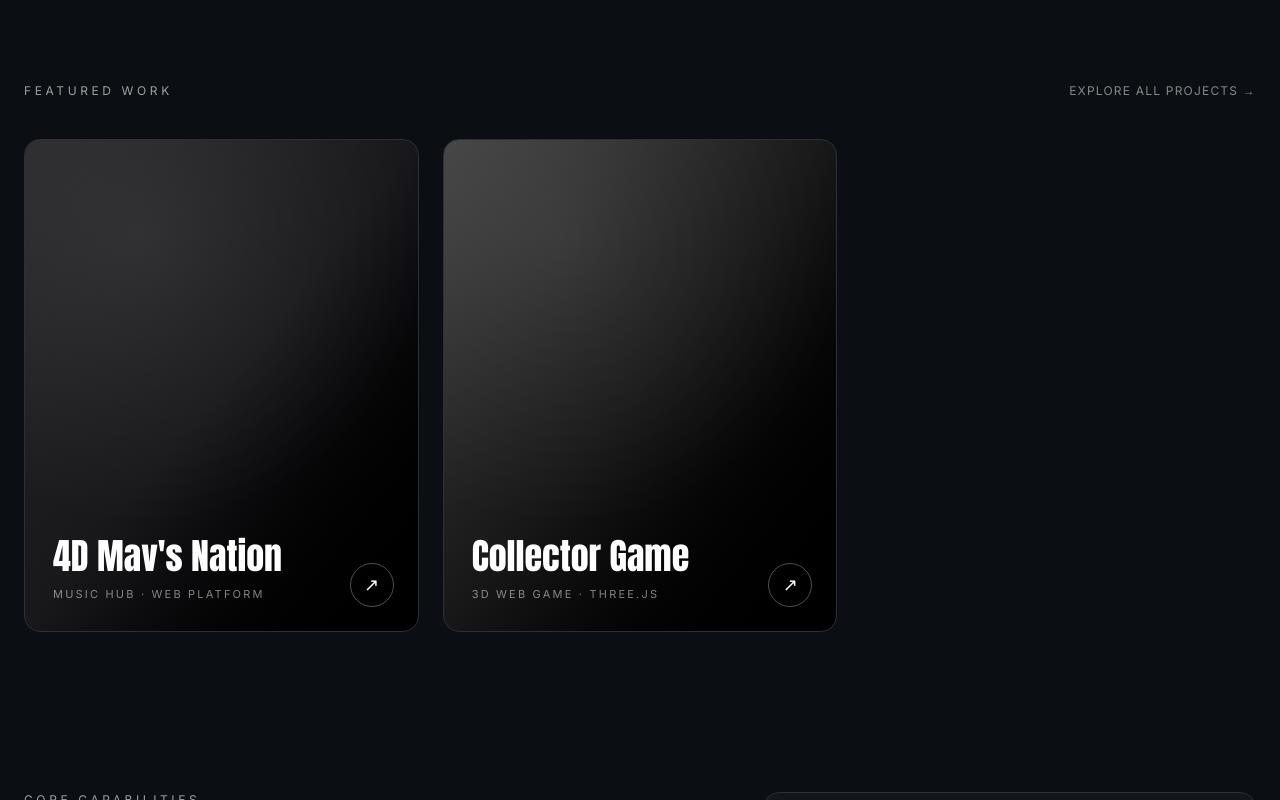
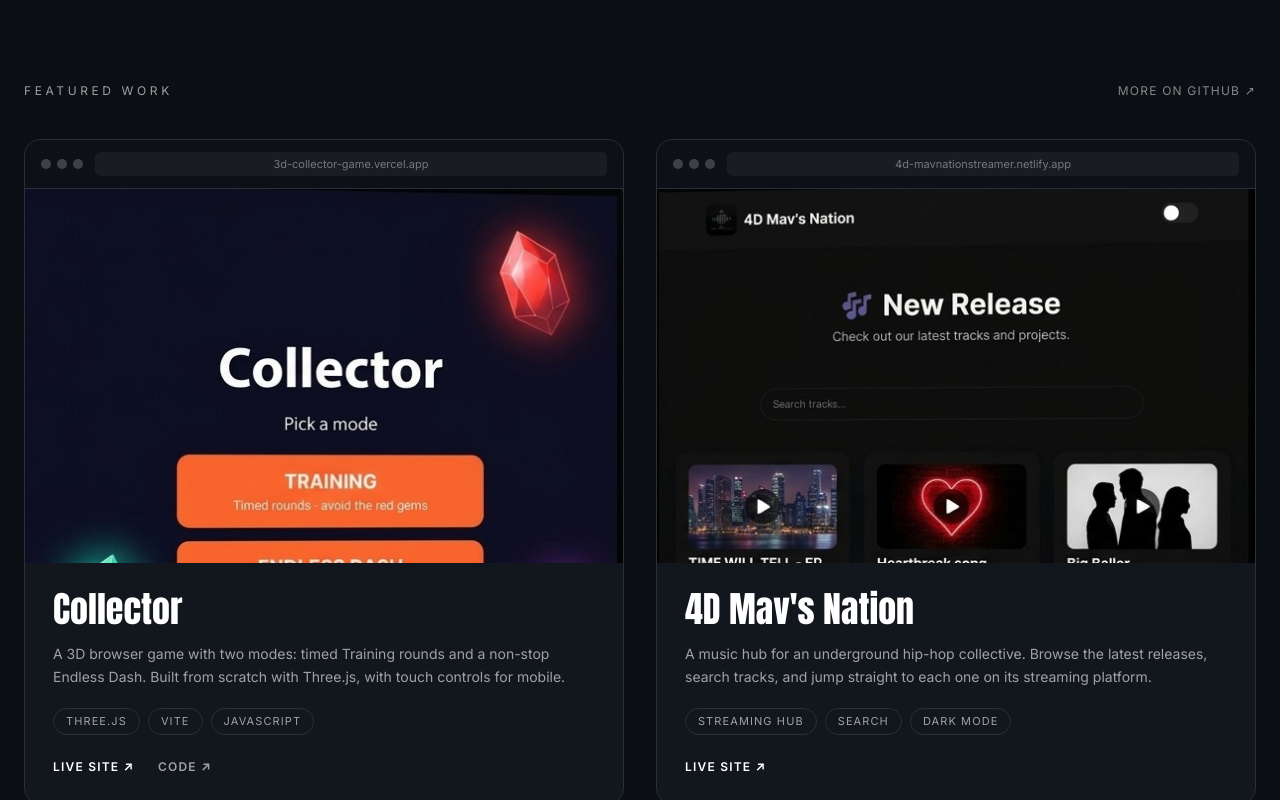
Before and after one commit to Lilkally-noob/Portfolio, a React (Vite) app: page / in a window 1280 px wide. Shown: the part 920-1720 px from the top of the page. Built offline with nearby package versions, Linux system fonts and the light colour scheme.

Commit message:
upgrade work section with project mockups

```diff
--- a/src/components/Work.tsx
+++ b/src/components/Work.tsx
@@ -1,60 +1,117 @@
-import { motion } from "framer-motion";
+import { motion } from 'framer-motion'
+import collector from '../assets/collector.png'
+import mavs from '../assets/mavs-nation.png'
 
-const projects = [
+type Project = {
+  title: string
+  description: string
+  tags: string[]
+  image: string
+  url: string
+  live: string
+  repo?: string
+}
+
+const projects: Project[] = [
+  {
+    title: 'Collector',
+    description:
+      'A 3D browser game with two modes: timed Training rounds and a non-stop Endless Dash. Built from scratch with Three.js, with touch controls for mobile.',
+    tags: ['Three.js', 'Vite', 'JavaScript'],
+    image: collector,
+    url: '3d-collector-game.vercel.app',
+    live: 'https://3d-collector-game.vercel.app',
+    repo: 'https://github.com/Lilkally-noob/3d-collector-game',
+  },
   {
     title: "4D Mav's Nation",
-    tags: "Music hub · Web platform",
-    href: "#",
-    bg: "from-zinc-800 via-zinc-900 to-black",
+    description:
+      'A music hub for an underground hip-hop collective. Browse the latest releases, search tracks, and jump straight to each one on its streaming platform.',
+    tags: ['Streaming hub', 'Search', 'Dark mode'],
+    image: mavs,
+    url: '4d-mavnationstreamer.netlify.app',
+    live: 'https://4d-mavnationstreamer.netlify.app',
   },
-  {
-    title: "Collector Game",
-    tags: "3D web game · Three.js",
-    href: "#",
-    bg: "from-neutral-700 via-neutral-900 to-black",
-  },
-];
+]
 
 export default function Work() {
   return (
     <section id="work" className="mx-auto max-w-7xl px-6 py-24">
       <div className="mb-10 flex items-end justify-between">
-        <h2 className="text-xs uppercase tracking-[0.3em] text-white/60">
-          Featured work
-        </h2>
+        <h2 className="text-xs uppercase tracking-[0.3em] text-white/60">Featured work</h2>
         <a
-          href="#"
+          href="https://github.com/Lilkally-noob"
+          target="_blank"
+          rel="noreferrer"
           className="text-xs uppercase tracking-widest text-white/50 transition hover:text-white"
         >
-          Explore all projects →
+          More on GitHub ↗
         </a>
       </div>
 
-      <div className="grid gap-6 md:grid-cols-3">
+      <div className="grid gap-8 md:grid-cols-2">
         {projects.map((p, i) => (
-          <motion.a
+          <motion.article
             key={p.title}
-            href={p.href}
             initial={{ opacity: 0, y: 40 }}
             whileInView={{ opacity: 1, y: 0 }}
             viewport={{ once: true }}
             transition={{ duration: 0.6, delay: i * 0.12 }}
-            whileHover={{ y: -6 }}
-            className={`group relative flex aspect-[4/5] flex-col justify-end overflow-hidden rounded-2xl border border-line bg-gradient-to-br ${p.bg} p-7`}
+            className="group overflow-hidden rounded-2xl border border-line bg-panel/70"
           >
-            <div className="absolute inset-0 bg-[radial-gradient(circle_at_30%_20%,rgba(255,255,255,0.08),transparent_60%)]" />
-            <div className="relative">
+            <div className="flex items-center gap-3 border-b border-line bg-ink/60 px-4 py-3">
+              <div className="flex gap-1.5">
+                <span className="h-2.5 w-2.5 rounded-full bg-white/20" />
+                <span className="h-2.5 w-2.5 rounded-full bg-white/20" />
+                <span className="h-2.5 w-2.5 rounded-full bg-white/20" />
+              </div>
+              <div className="flex-1 truncate rounded-md bg-white/5 px-3 py-1 text-center text-[11px] text-white/40">
+                {p.url}
+              </div>
+            </div>
+
+            <a
+              href={p.live}
+              target="_blank"
+              rel="noreferrer"
+              className="block aspect-[16/10] overflow-hidden"
+            >
+              <img
+                src={p.image}
+                alt={`${p.title} preview`}
+                className="h-full w-full object-cover object-top transition duration-700 group-hover:scale-105"
+              />
+            </a>
+
+            <div className="p-7">
               <h3 className="font-display text-4xl leading-none">{p.title}</h3>
-              <p className="mt-3 text-[11px] uppercase tracking-[0.2em] text-white/50">
-                {p.tags}
-              </p>
+              <p className="mt-4 text-sm leading-relaxed text-white/60">{p.description}</p>
+
+              <ul className="mt-5 flex flex-wrap gap-2">
+                {p.tags.map((t) => (
+                  <li
+                    key={t}
+                    className="rounded-full border border-line px-3 py-1 text-[11px] uppercase tracking-widest text-white/60"
+                  >
+                    {t}
+                  </li>
+                ))}
+              </ul>
+
+              <div className="mt-6 flex gap-6 text-xs font-semibold uppercase tracking-widest">
+                <a href={p.live} target="_blank" rel="noreferrer" className="transition hover:text-white/70">
+                  Live site ↗
+                </a>
+                {p.repo && (
+                  <a href={p.repo} target="_blank" rel="noreferrer" className="text-white/60 transition hover:text-white">
+                    Code ↗
+                  </a>
+                )}
+              </div>
             </div>
-            <span className="absolute bottom-6 right-6 flex h-11 w-11 items-center justify-center rounded-full border border-white/30 text-lg transition group-hover:bg-white group-hover:text-black">
-              ↗
-            </span>
-          </motion.a>
+          </motion.article>
         ))}
       </div>
     </section>
-  );
+  )
 }
```
Also changed, not shown: src/assets/collector.png (added), src/assets/mavs-nation.png (added).
